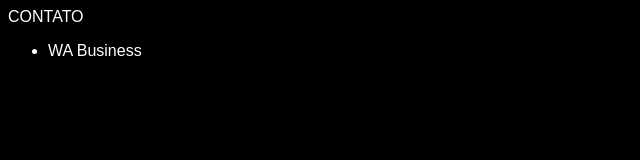
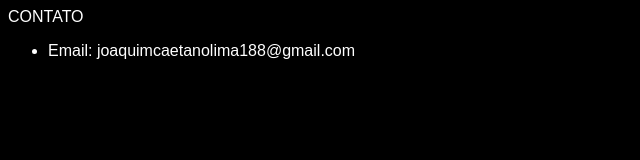
Before and after one commit to Joaquim319/Joaquim319.github.io., a plain HTML site: page contact.html in a window 1280 px wide. Shown: the whole page, without its empty margins (0-640 px from the left). Drawn offline with Linux system fonts and the light colour scheme; files that its build step writes are made by us from their sources.

```diff
--- a/contact.html
+++ b/contact.html
@@ -13,7 +13,7 @@ CONTATO
             <nav>
                 <ul>
                     <li>
-                        <a href="index.html">WA Business</a>
+                        <a href="index.html">Email: joaquimcaetanolima188@gmail.com</a>
                     </li>
         </nav>
 </body>
```
Also changed, not shown: index.html (+1 -1 lines).
